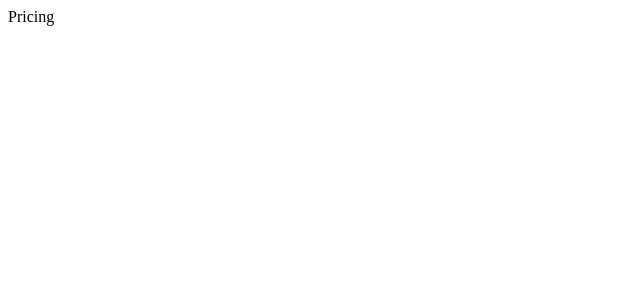
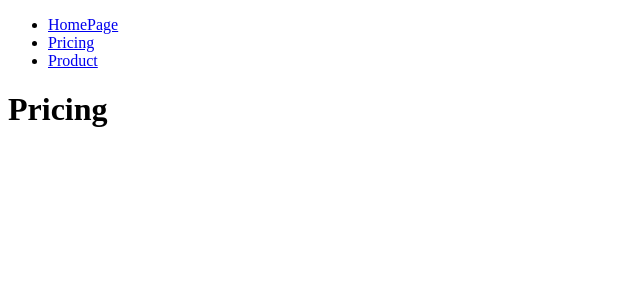
Before and after one commit to krismwas/top-trips, a React (Vite) app: page /pricing in a window 1280 px wide. Shown: the top 300 px of the page, without its empty margins (0-640 px from the left). Built offline with nearby package versions, Linux system fonts and the light colour scheme.

Commit message:
spa links

```diff
--- /dev/null
+++ b/src/components/PageNav.jsx
@@ -0,0 +1,21 @@
+import { Link } from "react-router-dom";
+
+function PageNav() {
+  return (
+    <nav>
+      <ul>
+        <li>
+          <Link to="/">HomePage</Link>
+        </li>
+        <li>
+          <Link to="pricing">Pricing</Link>
+        </li>
+        <li>
+          <Link to="product">Product</Link>
+        </li>
+      </ul>
+    </nav>
+  );
+}
+
+export default PageNav;
--- a/src/pages/HomePage.jsx
+++ b/src/pages/HomePage.jsx
@@ -1,5 +1,13 @@
+import { Link } from "react-router-dom";
+import PageNav from "../components/PageNav";
+
 function HomePage() {
-  return <div>Top trip</div>;
+  return (
+    <div>
+      <PageNav />
+      <h1>Top trip</h1>
+    </div>
+  );
 }
 
 export default HomePage;
--- a/src/pages/PageNotFound.jsx
+++ b/src/pages/PageNotFound.jsx
@@ -1,5 +1,12 @@
+import PageNav from "../components/PageNav";
+
 function PageNotFound() {
-  return <div>Page not found</div>;
+  return (
+    <div>
+      <PageNav />
+      <h1>Page not found</h1>
+    </div>
+  );
 }
 
 export default PageNotFound;
--- a/src/pages/Pricing.jsx
+++ b/src/pages/Pricing.jsx
@@ -1,5 +1,12 @@
+import PageNav from "../components/PageNav";
+
 function Pricing() {
-  return <div>Pricing</div>;
+  return (
+    <div>
+      <PageNav />
+      <h1>Pricing</h1>
+    </div>
+  );
 }
 
 export default Pricing;
--- a/src/pages/Product.jsx
+++ b/src/pages/Product.jsx
@@ -1,5 +1,12 @@
+import PageNav from "../components/PageNav";
+
 function Product() {
-  return <div>Pricing</div>;
+  return (
+    <div>
+      <PageNav />
+      <h1>Pricing</h1>
+    </div>
+  );
 }
 
 export default Product;
```
